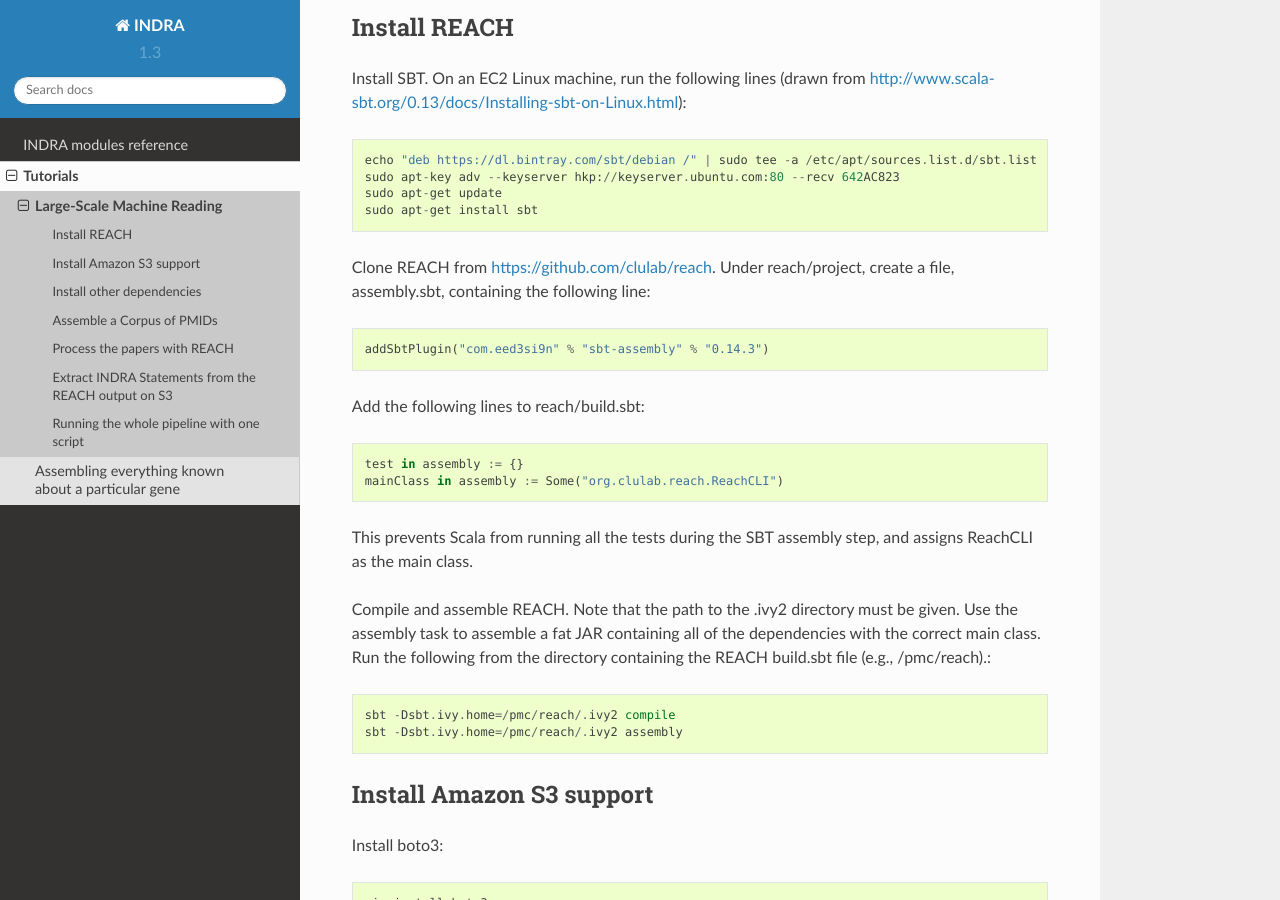
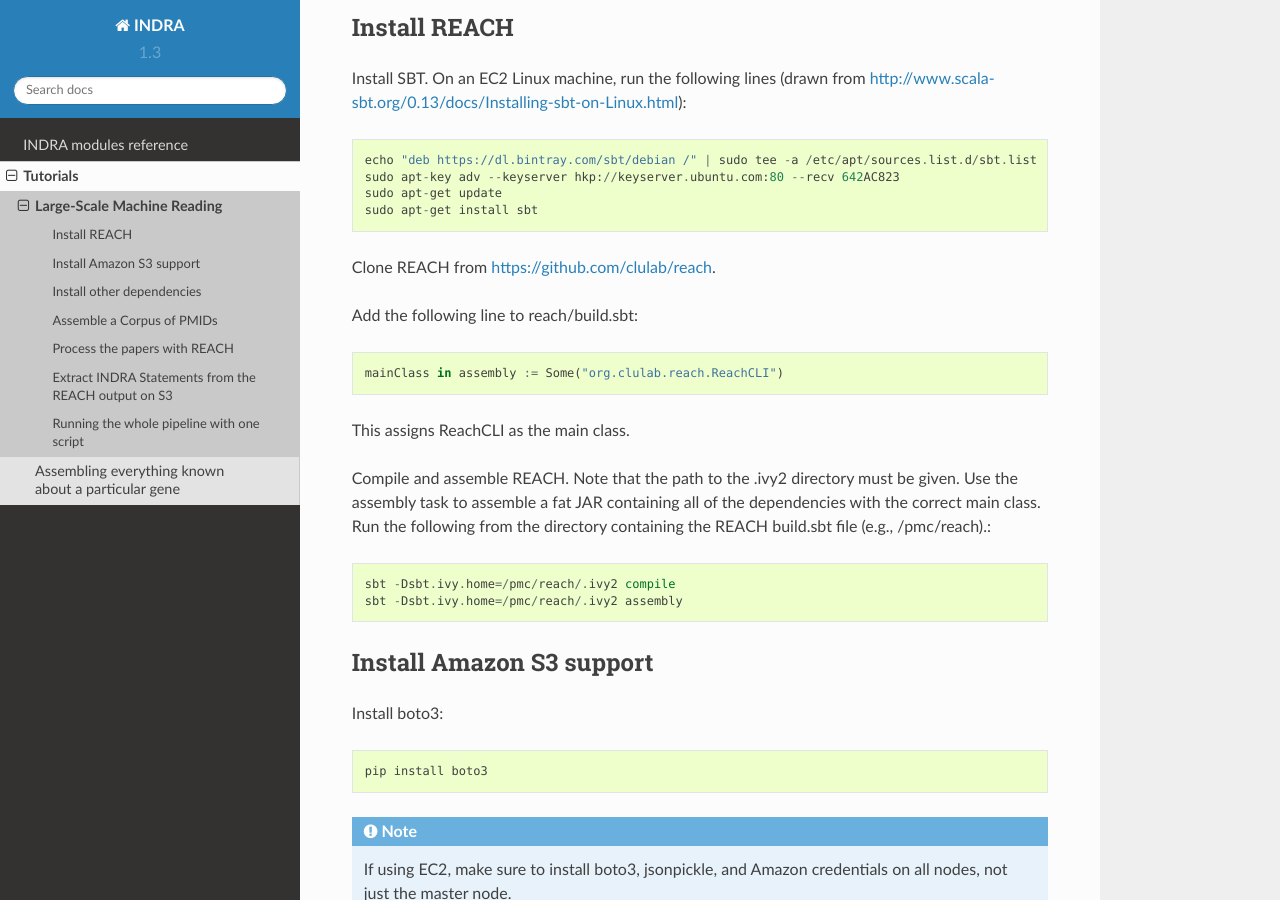
Before and after one commit to sorgerlab/indra, a Sphinx documentation site: the page built from doc/tutorials/machine_reading.rst, in a window 1280 px wide and 900 px high, scrolled down 533 px. Built offline with Sphinx 7.4.7 and the Read the Docs theme 2.0.0, drawn with Linux system fonts in a browser that asks for light colours; pages that are not in the unit, such as notebooks, are missing from menus.

Commit message:
Remove unnecessary REACH assembly settings

```diff
--- a/doc/tutorials/machine_reading.rst
+++ b/doc/tutorials/machine_reading.rst
@@ -31,18 +31,13 @@
     sudo apt-get update
     sudo apt-get install sbt
 
-Clone REACH from https://github.com/clulab/reach. Under reach/project, create a
-file, assembly.sbt, containing the following line::
+Clone REACH from https://github.com/clulab/reach.
 
-    addSbtPlugin("com.eed3si9n" % "sbt-assembly" % "0.14.3")
+Add the following line to reach/build.sbt::
 
-Add the following lines to reach/build.sbt::
-
-    test in assembly := {}
     mainClass in assembly := Some("org.clulab.reach.ReachCLI")
 
-This prevents Scala from running all the tests during the SBT assembly step,
-and assigns ReachCLI as the main class.
+This assigns ReachCLI as the main class.
 
 Compile and assemble REACH. Note that the path to the .ivy2 directory must be
 given. Use the assembly task to assemble a fat JAR containing all of the
```
